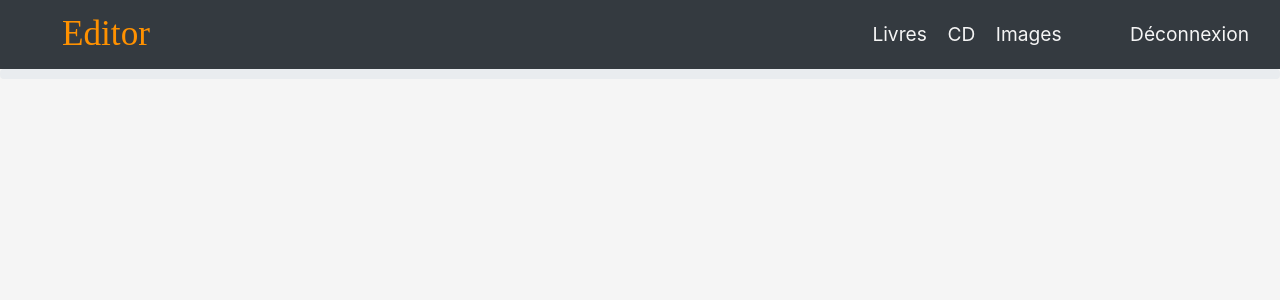
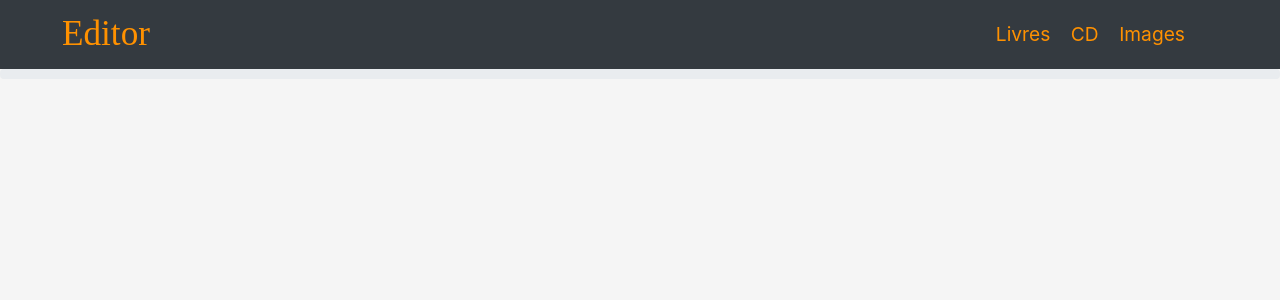
Before and after one commit to BrRoman/Editor, a Django app: template editor/templates/main.html in a window 1280 px wide. Shown: the top 300 px of the page. Run offline with Django 3.2, Linux system fonts and the light colour scheme; the template is opened without the code that fills it, so the values that code supplies are empty; style sheets or scripts are compiled from the project's sources; some libraries are stand-ins or nearby versions; some web fonts are replaced.

Commit message:
Main template: menu improved.

```diff
--- a/editor/static/css/editor.less
+++ b/editor/static/css/editor.less
@@ -9,6 +9,10 @@
 
 a:hover {
     text-decoration: none;
+}
+
+.orange {
+    color: @orange;
 }
 
 .red {
--- a/editor/templates/main.html
+++ b/editor/templates/main.html
@@ -29,10 +29,10 @@
 
                 {% comment %} {% if user.is_authenticated %} {% endcomment %}
                     <div class="ml-auto" id="menu">
-                        <a class="mr-3" href={% url 'products:books_list' %}>Livres</a>
-                        <a class="mr-3" href="">CD</a>
-                        <a class="mr-3" href="">Images</a>
-                        <a class="ml-5" href="">Déconnexion</a>
+                        <a class="mr-3 orange" href={% url 'products:books_list' %}>Livres</a>
+                        <a class="mr-3 orange" href="">CD</a>
+                        <a class="mr-3 orange" href="">Images</a>
+                        <a class="ml-5" href=""><span class="fas fa-plug" title="Déconnexion"></span></a>
                     </div>
                 {% comment %} {% endif %} {% endcomment %}
             </div>
```
